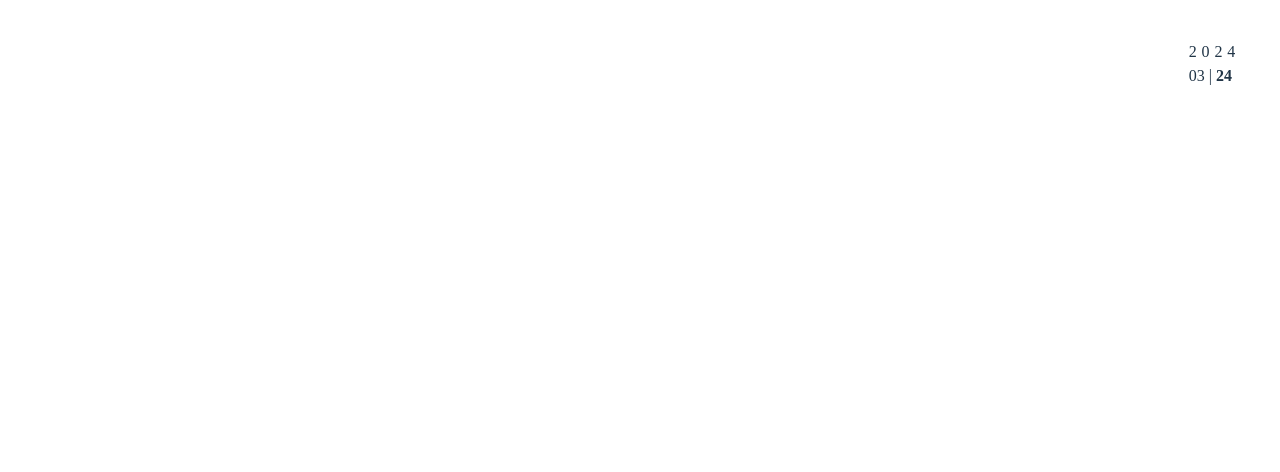
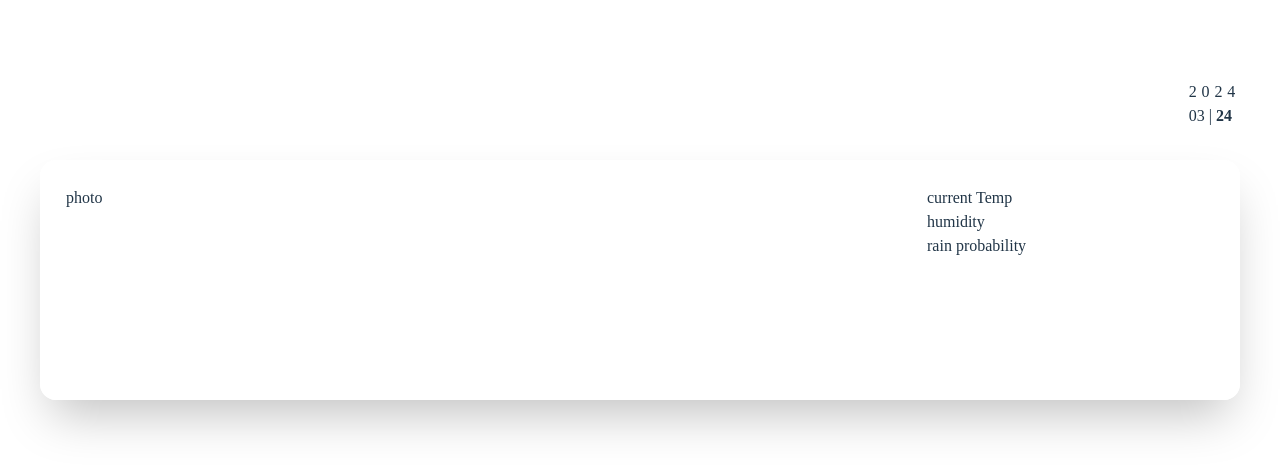
Before and after one commit to wonbeomheo/oftw, a React (Vite) app: page / in a window 1280 px wide. Shown: the top 472 px of the page. Built offline with nearby package versions, Linux system fonts and the light colour scheme; no server answers; a web font is replaced by a local one.

Commit message:
feat: add Card template component

```diff
--- a/src/App.jsx
+++ b/src/App.jsx
@@ -1,11 +1,13 @@
 import './App.css'
 import Header from "./components/Header.jsx";
+import Card from "./components/Card.jsx";
 
 function App() {
     return (
         <>
             <Header/>
-            <section className="main">
+            <section className="mt-10">
+                <Card />
             </section>
         </>
     )
--- a/src/assets/css/output.css
+++ b/src/assets/css/output.css
@@ -544,32 +544,79 @@ video {
   --tw-backdrop-sepia:  ;
 }
 
-.mt-3 {
-  margin-top: 0.75rem;
-}
-
-.mt-9 {
-  margin-top: 2.25rem;
+.mx-6 {
+  margin-left: 1.5rem;
+  margin-right: 1.5rem;
 }
 
 .mt-10 {
   margin-top: 2.5rem;
 }
 
-.inline-block {
-  display: inline-block;
+.mt-20 {
+  margin-top: 5rem;
 }
 
 .flex {
   display: flex;
 }
 
+.contents {
+  display: contents;
+}
+
 .h-10 {
   height: 2.5rem;
 }
 
+.h-40 {
+  height: 10rem;
+}
+
+.h-60 {
+  height: 15rem;
+}
+
 .max-h-10 {
   max-height: 2.5rem;
+}
+
+.w-96 {
+  width: 24rem;
+}
+
+.w-1 {
+  width: 0.25rem;
+}
+
+.w-full {
+  width: 100%;
+}
+
+.w-fit {
+  width: -moz-fit-content;
+  width: fit-content;
+}
+
+.w-2\/3 {
+  width: 66.666667%;
+}
+
+.w-1\/3 {
+  width: 33.333333%;
+}
+
+.w-1\/4 {
+  width: 25%;
+}
+
+.w-3\/4 {
+  width: 75%;
+}
+
+.columns-2 {
+  -moz-columns: 2;
+       columns: 2;
 }
 
 .flex-row {
@@ -588,12 +635,52 @@ video {
   justify-content: space-between;
 }
 
-.pl-3 {
-  padding-left: 0.75rem;
+.rounded-xl {
+  border-radius: 0.75rem;
 }
 
-.pr-3 {
-  padding-right: 0.75rem;
+.rounded-2xl {
+  border-radius: 1rem;
+}
+
+.border-2 {
+  border-width: 2px;
+}
+
+.border-r-8 {
+  border-right-width: 8px;
+}
+
+.border-solid {
+  border-style: solid;
+}
+
+.border-white {
+  --tw-border-opacity: 1;
+  border-color: rgb(255 255 255 / var(--tw-border-opacity));
+}
+
+.bg-gray-400 {
+  --tw-bg-opacity: 1;
+  background-color: rgb(156 163 175 / var(--tw-bg-opacity));
+}
+
+.bg-gradient-to-b {
+  background-image: linear-gradient(to bottom, var(--tw-gradient-stops));
+}
+
+.p-6 {
+  padding: 1.5rem;
+}
+
+.px-10 {
+  padding-left: 2.5rem;
+  padding-right: 2.5rem;
+}
+
+.px-6 {
+  padding-left: 1.5rem;
+  padding-right: 1.5rem;
 }
 
 .pl-6 {
@@ -612,18 +699,14 @@ video {
   text-align: right;
 }
 
-.align-middle {
-  vertical-align: middle;
+.text-base {
+  font-size: 1rem;
+  line-height: 1.5rem;
 }
 
 .text-sm {
   font-size: 0.875rem;
   line-height: 1.25rem;
-}
-
-.text-base {
-  font-size: 1rem;
-  line-height: 1.5rem;
 }
 
 .font-bold {
@@ -643,9 +726,21 @@ video {
   color: rgb(255 255 255 / var(--tw-text-opacity));
 }
 
+.shadow-2xl {
+  --tw-shadow: 0 25px 50px -12px rgb(0 0 0 / 0.25);
+  --tw-shadow-colored: 0 25px 50px -12px var(--tw-shadow-color);
+  box-shadow: var(--tw-ring-offset-shadow, 0 0 #0000), var(--tw-ring-shadow, 0 0 #0000), var(--tw-shadow);
+}
+
 @media (min-width: 640px) {
-  .sm\:pl-6 {
-    padding-left: 1.5rem;
+  .sm\:mx-10 {
+    margin-left: 2.5rem;
+    margin-right: 2.5rem;
+  }
+
+  .sm\:px-10 {
+    padding-left: 2.5rem;
+    padding-right: 2.5rem;
   }
 
   .sm\:pl-10 {
@@ -661,19 +756,9 @@ video {
     line-height: 1.5rem;
   }
 
-  .sm\:text-lg {
-    font-size: 1.125rem;
-    line-height: 1.75rem;
-  }
-
   .sm\:text-xl {
     font-size: 1.25rem;
     line-height: 1.75rem;
-  }
-
-  .sm\:text-2xl {
-    font-size: 1.5rem;
-    line-height: 2rem;
   }
 }
 
--- /dev/null
+++ b/src/components/Card.jsx
@@ -0,0 +1,16 @@
+const Card = () => {
+    return <>
+        <div className="flex h-60 mx-6 sm:mx-10 border-white border-solid border-2 rounded-2xl p-6 columns-2 shadow-2xl">
+            <span className="w-3/4">
+                photo
+            </span>
+            <span className="w-1/4">
+                current Temp<br/>
+                humidity<br/>
+                rain probability
+            </span>
+        </div>
+    </>;
+}
+
+export default Card
--- a/src/components/Header.jsx
+++ b/src/components/Header.jsx
@@ -3,7 +3,7 @@ import Weather from "./Weather.jsx";
 
 const Header = () => {
     return <>
-        <header className="h-10 mt-10">
+        <header className="h-10 mt-20">
             <nav className="flex flex-row justify-between">
                 <span className="flex text-base sm:text-xl lg:text-2xl text-logo font-bold font-normal items-center text-center text-white pl-6 sm:pl-10">
                     OFTW
```
